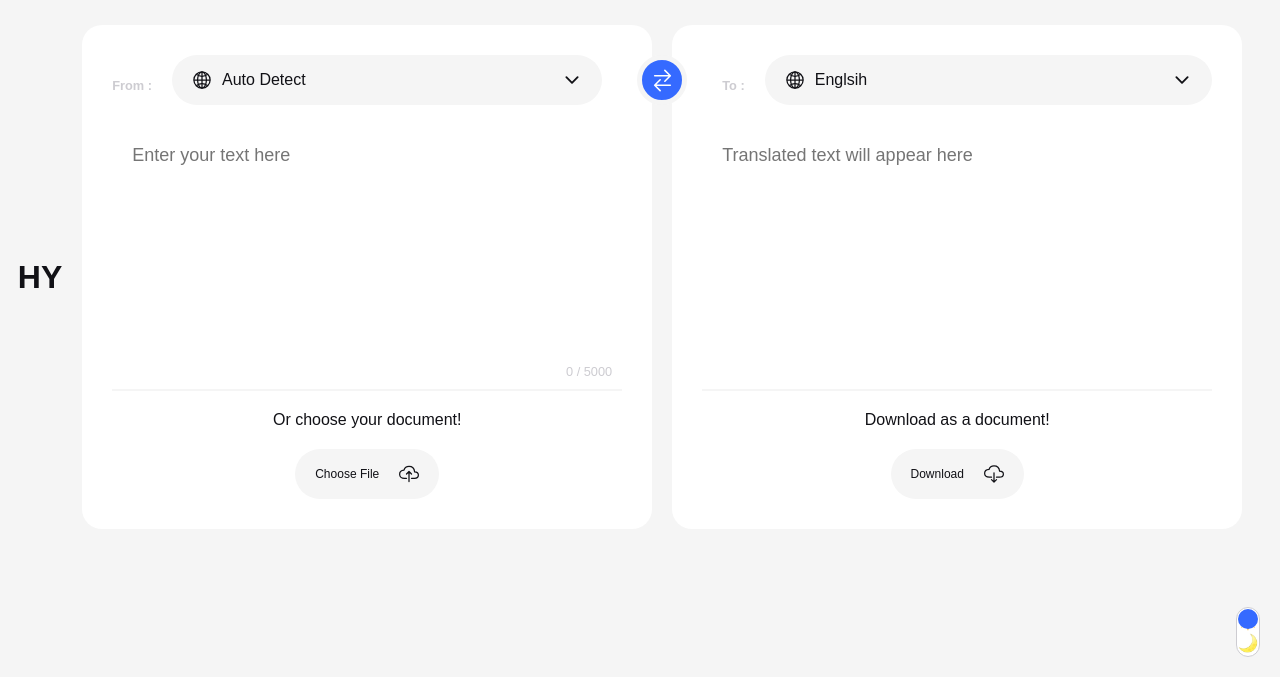
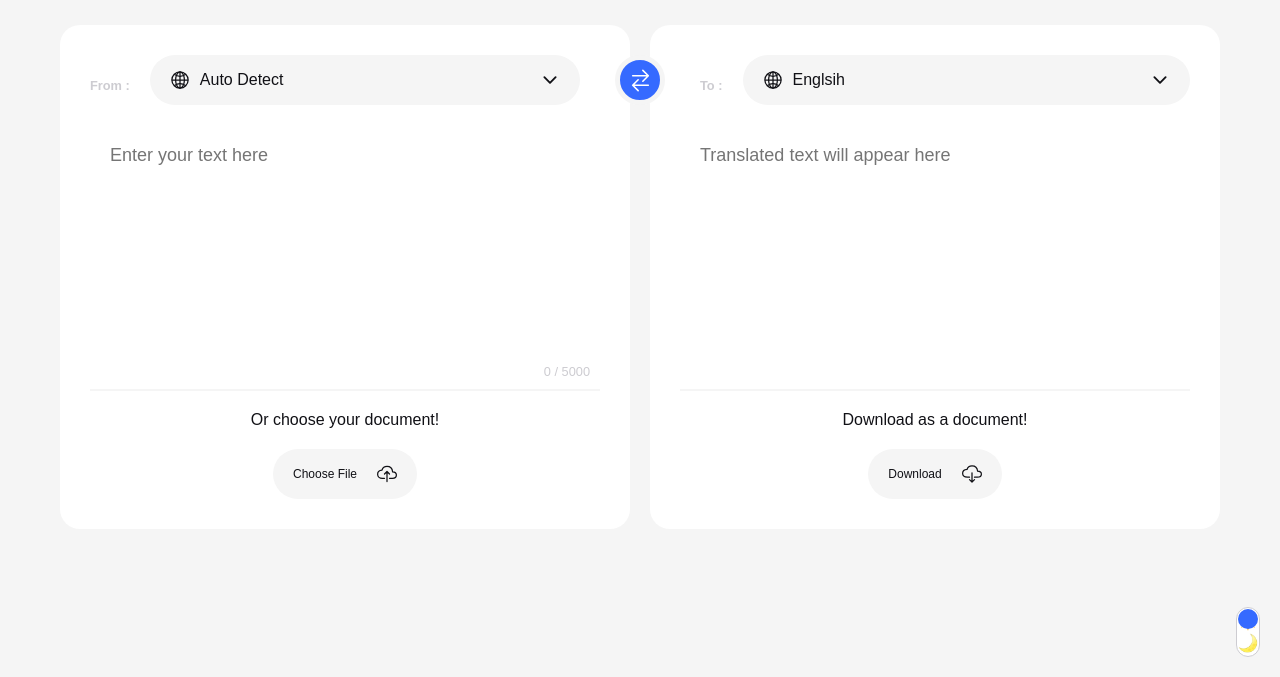
Before and after one commit to ahtisham-ul-haqkhan/texttranslator, a plain HTML site: page index.html in a window 1280 px wide. Shown: the part 123-800 px from the top of the page. Drawn offline with nearby package versions, Linux system fonts and the light colour scheme.

Commit message:
Update index.html

```diff
--- a/index.html
+++ b/index.html
@@ -16,8 +16,6 @@
     <title>Language Translater</title>
   </head>
   <body>
-    <H1>HY</H1>
-
     <div class="mode">
       <label class="toggle" for="dark-mode-btn">
         <div class="toggle-track">
```
